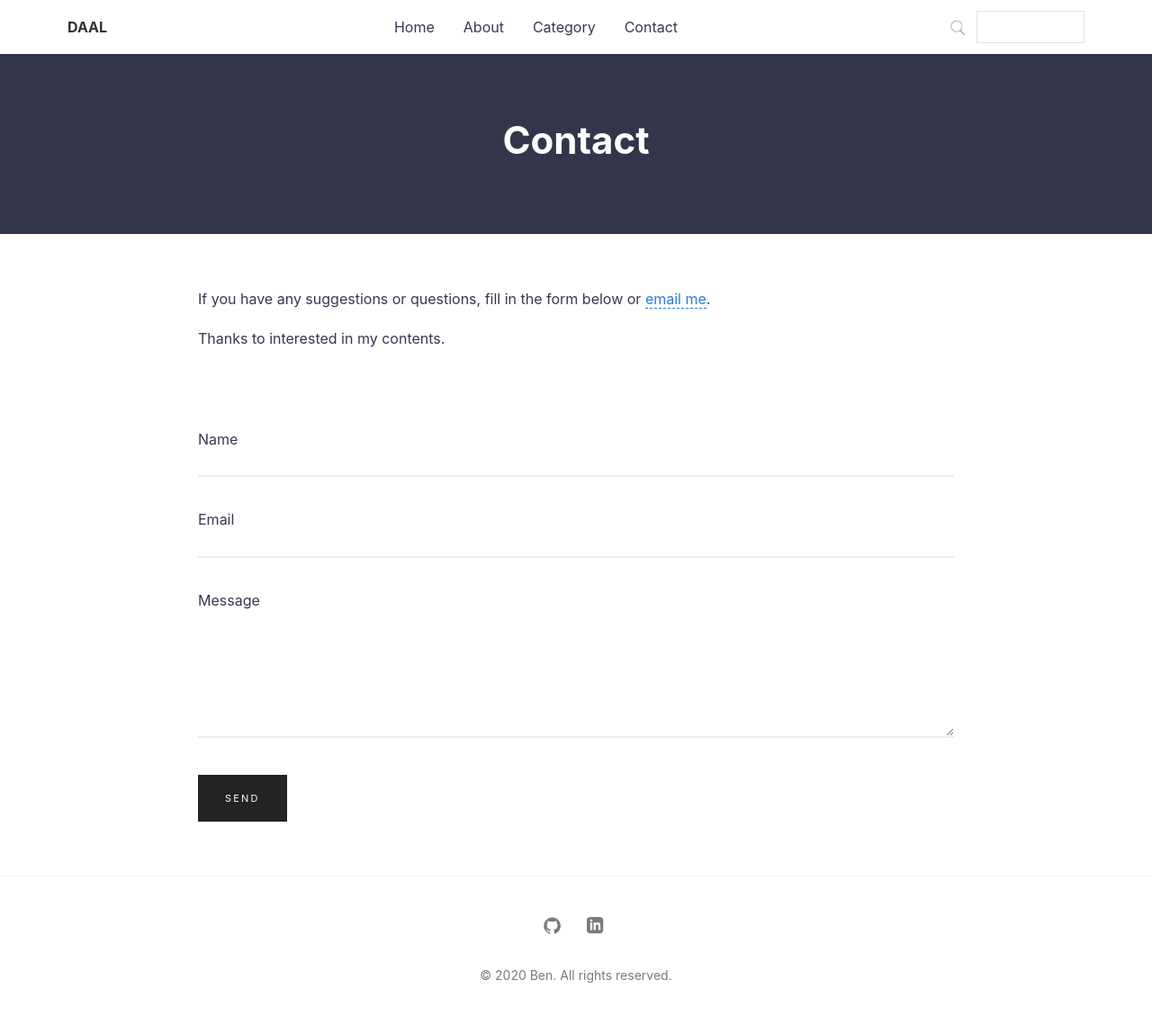
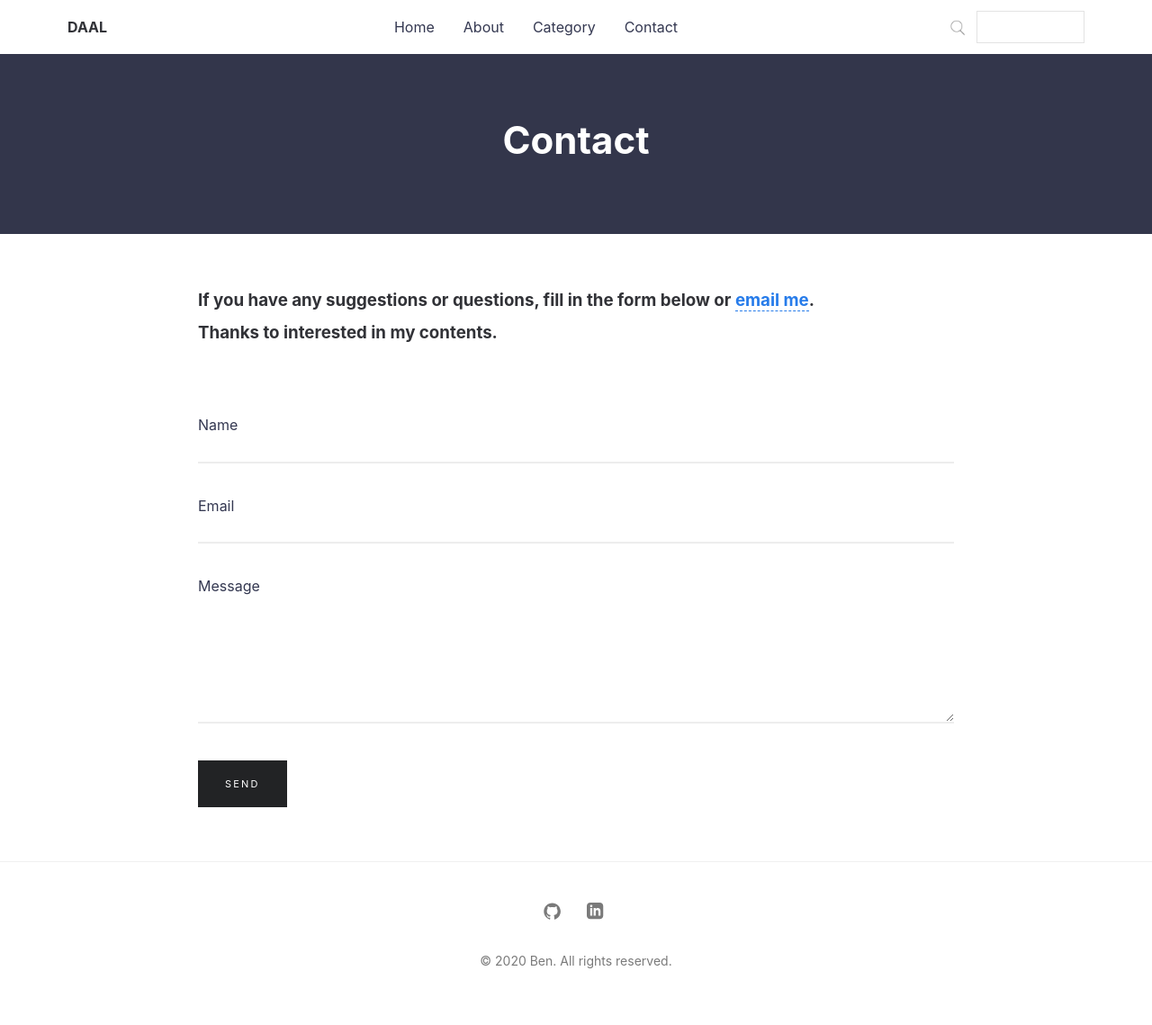
Before and after one commit to hjben/hjben.github.io, a Jekyll site: the page built from contact.md, in a window 1280 px wide. Shown: the whole page at 90% size. Built offline with Jekyll 4.4.1, drawn with Linux system fonts in a browser that asks for light colours; nearby versions of some CDN libraries.

```diff
--- a/contact.md
+++ b/contact.md
@@ -4,9 +4,8 @@ title: Contact
 permalink: /contact/
 ---
 
-If you have any suggestions or questions, fill in the form below or [email me](mailto:{{site.email}}).
-
-Thanks to interested in my contents.
+### If you have any suggestions or questions, fill in the form below or [email me](mailto:{{site.email}}).
+### Thanks to interested in my contents.
 
 <br><br>
 
```
